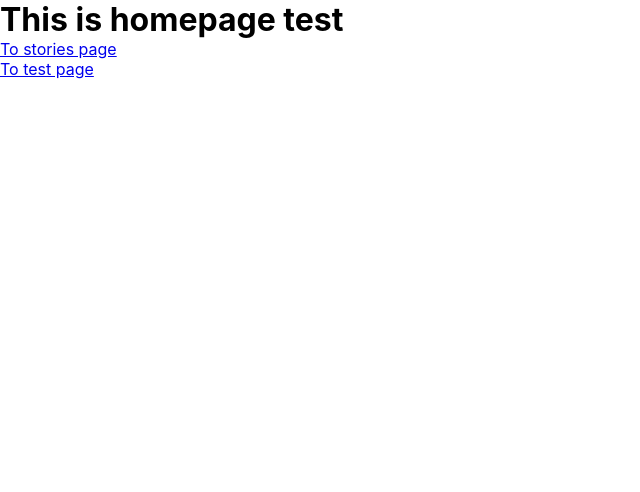
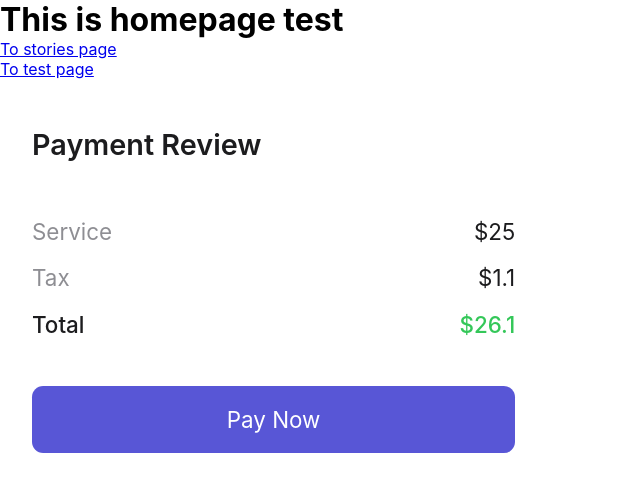
Before and after one commit to appwex/react-ui-components, a React (Create React App) app: page / in a window 1280 px wide. Shown: the top 492 px of the page, without its empty margins (0-640 px from the left). Built offline with nearby package versions, Linux system fonts and the light colour scheme.

Commit message:
add payment review box component

```diff
--- a/src/App.jsx
+++ b/src/App.jsx
@@ -1,7 +1,8 @@
 import './App.css';
 import { Outlet } from 'react-router-dom';
-// import Header from "./components/header/header";
+// import Header from './components/header/header';
 // import Footer from "./components/footer/footer";
+import Payment from './components/payment/payment';
 
 const App = () => {
   return (
@@ -11,6 +12,7 @@ const App = () => {
       </header> */}
       <main className="main">
         <Outlet />
+        <Payment />
       </main>
       {/* <footer>
         <Footer />
--- /dev/null
+++ b/src/components/payment/payment.css
@@ -0,0 +1,65 @@
+* {
+  box-sizing: border-box;
+  font-family: 'Inter';
+  font-style: normal;
+}
+.payment {
+  font-size: 1.4rem;
+  font-weight: 400;
+
+  background-color: #fff;
+  width: 34.2rem;
+  padding: 3rem 2rem;
+  border-radius: 1.5rem;
+  display: flex;
+  flex-direction: column;
+}
+
+.paymentHeader {
+  color: #1c1c1e;
+  font-size: 1.8rem;
+  font-weight: 600;
+  line-height: 2.2rem;
+  margin-bottom: 3.5rem;
+}
+
+.paymentTable {
+  display: flex;
+  flex-direction: column;
+  gap: 1.2rem;
+  margin-bottom: 3rem;
+}
+
+.paymentTabbleItem {
+  display: flex;
+  align-items: center;
+  justify-content: space-between;
+}
+
+.paymentTitle {
+  color: #8e8e93;
+}
+
+.paymentPrice {
+  color: #1c1c1e;
+}
+
+.paymentTotal {
+  color: #1c1c1e;
+  font-weight: 500;
+}
+
+.paymentTotalPrice {
+  color: #34c759;
+  font-weight: 500;
+}
+
+.paymentBtn {
+  font-size: inherit;
+  cursor: pointer;
+  height: 4.2rem;
+  background: #5856d6;
+  color: #fff;
+  border: none;
+  border-radius: 0.7rem;
+}
--- /dev/null
+++ b/src/components/payment/payment.jsx
@@ -0,0 +1,26 @@
+import './payment.css';
+
+const Payment = () => {
+  return (
+    <section className="payment">
+      <h2 className="paymentHeader">Payment Review</h2>
+      <div className="paymentTable">
+        <div className="paymentTabbleItem">
+          <p className="paymentTitle">Service</p>
+          <span className="paymentPrice">$25</span>
+        </div>
+        <div className="paymentTabbleItem">
+          <p className="paymentTitle">Tax</p>
+          <span className="paymentPrice">$1.1</span>
+        </div>
+        <div className="paymentTabbleItem">
+          <p className="paymentTotal">Total</p>
+          <span className="paymentTotalPrice">$26.1</span>
+        </div>
+      </div>
+      <button className="paymentBtn">Pay Now</button>
+    </section>
+  );
+};
+
+export default Payment;
```
Also changed, not shown: src/index.js (+15 -15 lines).
